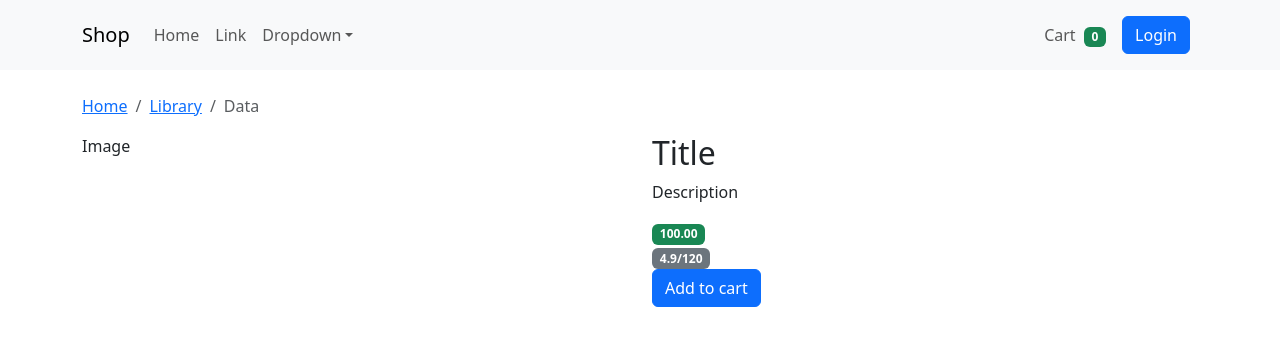
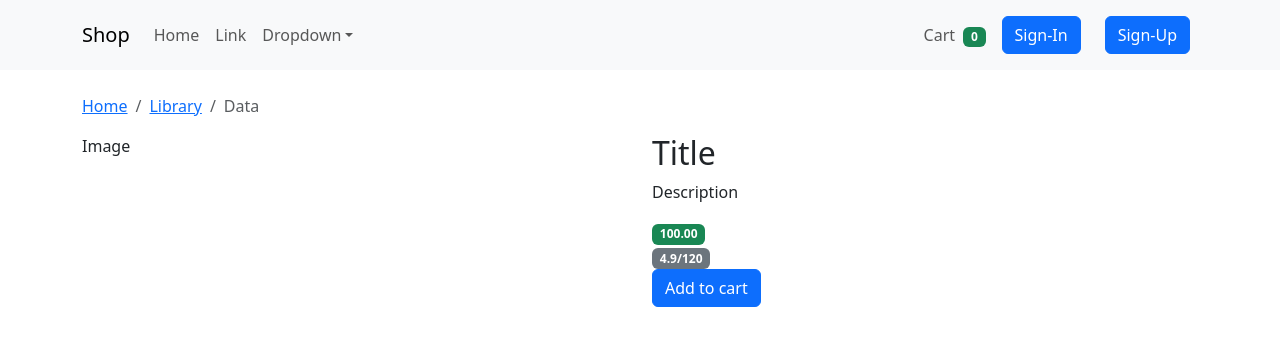
Before and after one commit to andreiKaq/my-app, a React (Vite) app: page / in a window 1280 px wide. Shown: the top 346 px of the page. Built offline with nearby package versions, Linux system fonts and the light colour scheme.

Commit message:
homework2.final

```diff
--- a/src/ModalForm.jsx
+++ b/src/ModalForm.jsx
@@ -1,29 +1,37 @@
 import React from 'react'
 import Button from 'react-bootstrap/Button';
 import Modal from 'react-bootstrap/Modal';
-import SignUpForm from './SignUpForm'
+import SignInForm from './SignInForm'
+import SignUpForm from './SignUpForm';
 
 function ModalForm({ showModal, setShowModal }) {
   const values = [true, 'sm-down', 'md-down', 'lg-down', 'xl-down', 'xxl-down'];
   const [fullscreen, setFullscreen] = React.useState(true);
   const [show, setShow] = React.useState(false);
+  const [formType, setFormType] = React.useState(null)
 
-  function handleShow(breakpoint) {
+  function handleShow(type, breakpoint) {
+    setFormType(type)
     setFullscreen(breakpoint);
     setShow(true);
   }
 
   return (
     <>
-        <Button onClick={() => handleShow()}>
-          Login
+        <Button onClick={() => handleShow('sign-in')}>
+          Sign-In
         </Button>
+        <Button onClick={() => handleShow('sign-up')} className='ms-4'>
+          Sign-Up
+        </Button>
+
+
       <Modal show={show} fullscreen={fullscreen} onHide={() => setShow(false)}>
         <Modal.Header closeButton>
-          <Modal.Title>Modal</Modal.Title>
+          <Modal.Title>{formType === 'sign-in' ? 'Sign-In' : 'Sign-Up'}</Modal.Title>
         </Modal.Header>
         <Modal.Body>
-          <SignUpForm />
+          {formType === 'sign-in' ? <SignInForm /> : <SignUpForm />}
         </Modal.Body>
       </Modal>
     </>
--- a/src/NavigationBar.jsx
+++ b/src/NavigationBar.jsx
@@ -35,7 +35,7 @@ function NavigationBar({ handleShowCart, cartItems, handleShowModal }) {
             </Nav.Link>
           </Nav>
           <Nav>
-            <Nav.Link href='#modal' onClick={handleShowModal}>
+            <Nav.Link href='#modal'>
               <ModalForm/>
             </Nav.Link>
           </Nav>
--- /dev/null
+++ b/src/SignInForm.jsx
@@ -0,0 +1,34 @@
+import Button from 'react-bootstrap/Button';
+import Form from 'react-bootstrap/Form';
+import ModalForm from './ModalForm';
+
+function SignInForm({ isLogin }) {
+  return (
+    <Form>
+      <Form.Group className="mb-3" controlId="formBasicEmail">
+        <Form.Label>Email address</Form.Label>
+        <Form.Control type="email" placeholder="Enter email" />
+        <Form.Text className="text-muted">
+          We'll never share your email with anyone else.
+        </Form.Text>
+      </Form.Group>
+
+      <Form.Group className="mb-3" controlId="formBasicPassword">
+        <Form.Label>Password</Form.Label>
+        <Form.Control type="password" placeholder="Password" />
+      </Form.Group>
+
+      <Form.Group className="mb-3" controlId="formBasicCheckbox">
+        <Form.Check type="checkbox" label="Check me out" />
+      </Form.Group>
+      <Button variant="primary" type="submit">
+        Submit
+      </Button>
+      <Button variant="secondary" type="submit" className='ms-4'>
+        Sign Up
+      </Button>
+    </Form>
+  );
+}
+
+export default SignInForm;
--- a/src/SignUpForm.jsx
+++ b/src/SignUpForm.jsx
@@ -1,5 +1,6 @@
 import Button from 'react-bootstrap/Button';
 import Form from 'react-bootstrap/Form';
+import ModalForm from './ModalForm';
 
 function SignUpForm() {
     return (
@@ -16,11 +17,22 @@ function SignUpForm() {
                 <Form.Label>Password</Form.Label>
                 <Form.Control type="password" placeholder="Password" />
             </Form.Group>
+            <Form.Group className="mb-3" controlId="formBasicPassword">
+                <Form.Label>Repeat Password</Form.Label>
+                <Form.Control type="password" placeholder="Password" />
+            </Form.Group>
+            <Form.Group className="mb-3" controlId="formBasicEmail">
+                <Form.Label>Username</Form.Label>
+                <Form.Control type="text" placeholder="Enter name" />
+                <Form.Text className="text-muted">
+                    We will always send your private data to all platforms!
+                </Form.Text>
+            </Form.Group>
             <Form.Group className="mb-3" controlId="formBasicCheckbox">
                 <Form.Check type="checkbox" label="Check me out" />
             </Form.Group>
             <Button variant="primary" type="submit">
-        Submit
+                Create
             </Button>
         </Form>
     );
```
Lines whose indentation alone changed are shown as unchanged.
